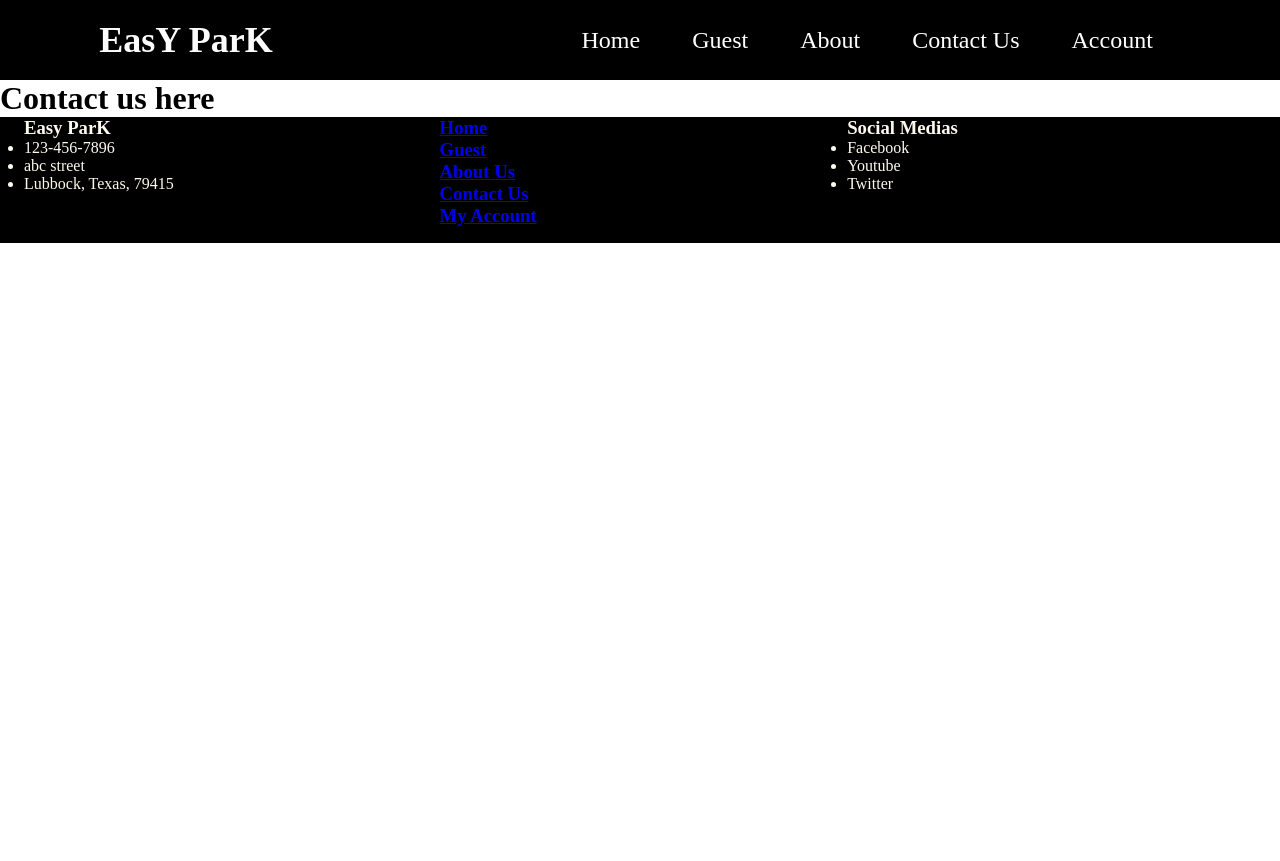
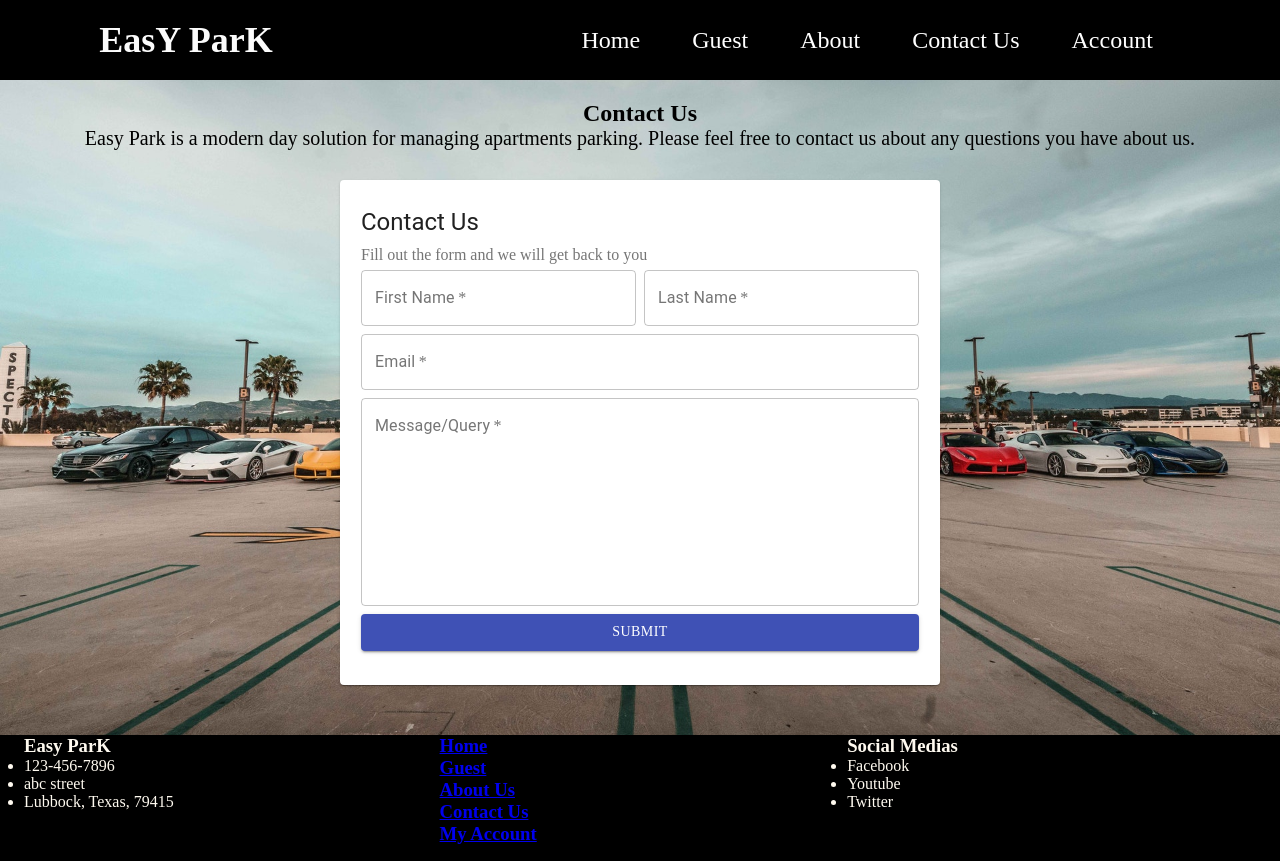
Before and after one commit to rimsashrestha/EasyPark-JavaScript, a React (Create React App) app in the folder client/: page /contact_us in a window 1280 px wide. Before the commit the page ends 800 px from the top, so only its background shows below. Built offline with nearby package versions, Linux system fonts and the light colour scheme.

Commit message:
contact page

```diff
--- /dev/null
+++ b/client/src/pages/contactPage/Contact.css
@@ -0,0 +1,8 @@
+.body{
+    padding: 20px 5px;
+    background-image: url(../../images/parkingImage.jpg);
+    background-position: center;
+    background-size: cover;
+    background-blend-mode:color-dodge;
+
+}
--- a/client/src/pages/contactPage/Contact_Us.js
+++ b/client/src/pages/contactPage/Contact_Us.js
@@ -1,10 +1,43 @@
 import React from 'react'
+import { Typography, Card, CardContent, Grid, TextField, Button } from '@material-ui/core'
+import './Contact.css'
+
 
 function Contact_Us() {
     return (
-        <div>
-            <h1>Contact us here</h1>
-        </div>
+        <section>
+            <div className="body" >
+                <h2 style={{ display: 'flex', justifyContent: 'center', alignItems: 'center' }}>Contact Us</h2>
+                <p style={{ fontSize: "20px", textAlign: "center" }}>Easy Park is a modern day solution for managing apartments parking. Please feel free to contact us about any questions you have about us.</p>
+
+                <Card style={{ maxWidth: 600, margin: "30px auto", padding: "10px 5px" }}>
+                    <CardContent>
+                        <Typography gutterBottom variant="h5">Contact Us</Typography>
+                        <Typography gutterBottom variant="body" color="textSecondary" component="p">Fill out the form and we will get back to you</Typography>
+                        <form>
+                            <Grid container spacing={1}>
+
+                                <Grid xs={12} sm={6} item>
+                                    <TextField label="First Name" placeholder="Enter first Name" variant="outlined" fullWidth required />
+                                </Grid>
+                                <Grid xs={12} sm={6} item>
+                                    <TextField label="Last Name" placeholder="Enter Last Name" variant="outlined" fullWidth required />
+                                </Grid>
+                                <Grid xs={12} item>
+                                    <TextField type="email" label="Email" placeholder="Enter your email" variant="outlined" fullWidth required />
+                                </Grid>
+                                <Grid xs={12} item>
+                                    <TextField label="Message/Query" multiline rows={9} placeholder="Enter your message or queries" variant="outlined" fullWidth required />
+                                </Grid>
+                                <Grid xs={12} item>
+                                    <Button type="submit" variant="contained" color="primary" fullWidth >Submit</Button>
+                                </Grid>
+                            </Grid>
+                        </form>
+                    </CardContent>
+                </Card>
+            </div>
+        </section>
     )
 }
 
--- a/client/src/pages/homePage/Hero.js
+++ b/client/src/pages/homePage/Hero.js
@@ -5,7 +5,9 @@ import Box from '@material-ui/core/Box';
 import Typography from '@material-ui/core/Typography';
 import ReactPlayer from 'react-player';
 import heroVideo from '../../videos/homebg.mp4';
+// eslint-disable-next-line
 import Info from './info';
+// eslint-disable-next-line
 import { blue } from '@material-ui/core/colors';
 
 const useStyles = makeStyles(theme => ({
--- a/client/src/pages/homePage/info.js
+++ b/client/src/pages/homePage/info.js
@@ -9,6 +9,7 @@ import {
     InfoWrapper } from './infoElements'
 import Icon1 from '../../images/Ppass.jpeg'
 import Icon2 from '../../images/lock.png'
+// eslint-disable-next-line
 import info from './info.css'
 
 const Info = () => {
@@ -16,7 +17,7 @@ const Info = () => {
 
         <InfoContainer id='infomations'>
             <InfoH1> Our Services</InfoH1>
-                <InfoWrapper className="wrapper">
+            <InfoWrapper>
                 <InfoCard>
                     <InfoIcon src={Icon1}/>
                     <InfoH2>Sticker Less System</InfoH2>
--- a/client/src/pages/homePage/infoElements.js
+++ b/client/src/pages/homePage/infoElements.js
@@ -4,7 +4,7 @@ export const InfoContainer = styled.div`
     height: 450px;
     display: flex;
     flex-direction: column;
-    justify-content: center;
+    justify-content: space-evenly;
     align-items: center;
     background: #010606;
 
@@ -23,7 +23,8 @@ export const InfoWrapper = styled.div`
     margin:0 auto;
     display: grid;
     grid-template-columns:1fr 1fr 1fr;
-    align-items: center;
+    // align-items: center;
+    justify-content: space-evenly;
     grid-gap: 40px;
     padding:10 50px;
 
```
Also changed, not shown: client/src/images/parkingImage.jpg (added). Lines whose indentation alone changed are shown as unchanged.
